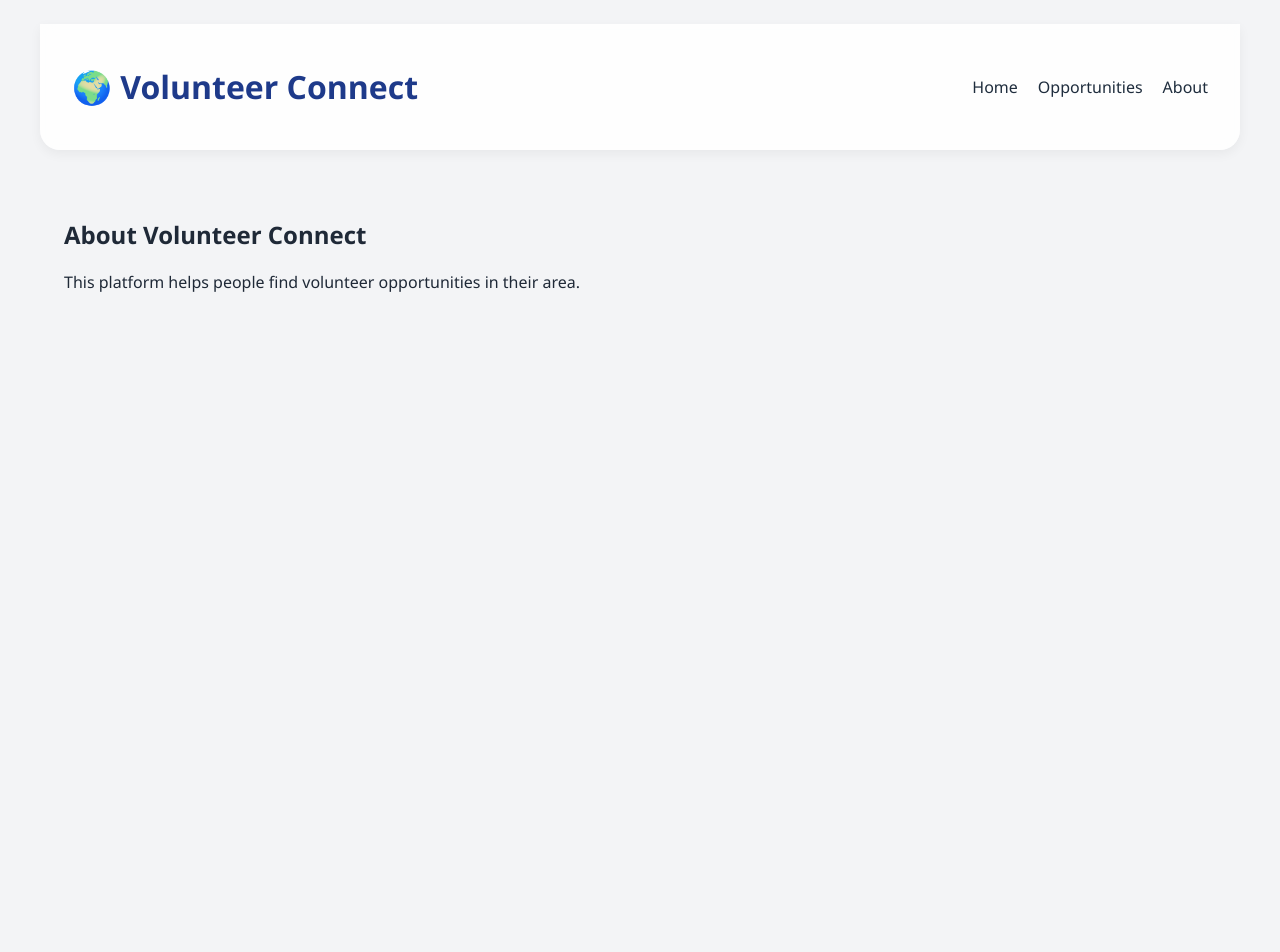
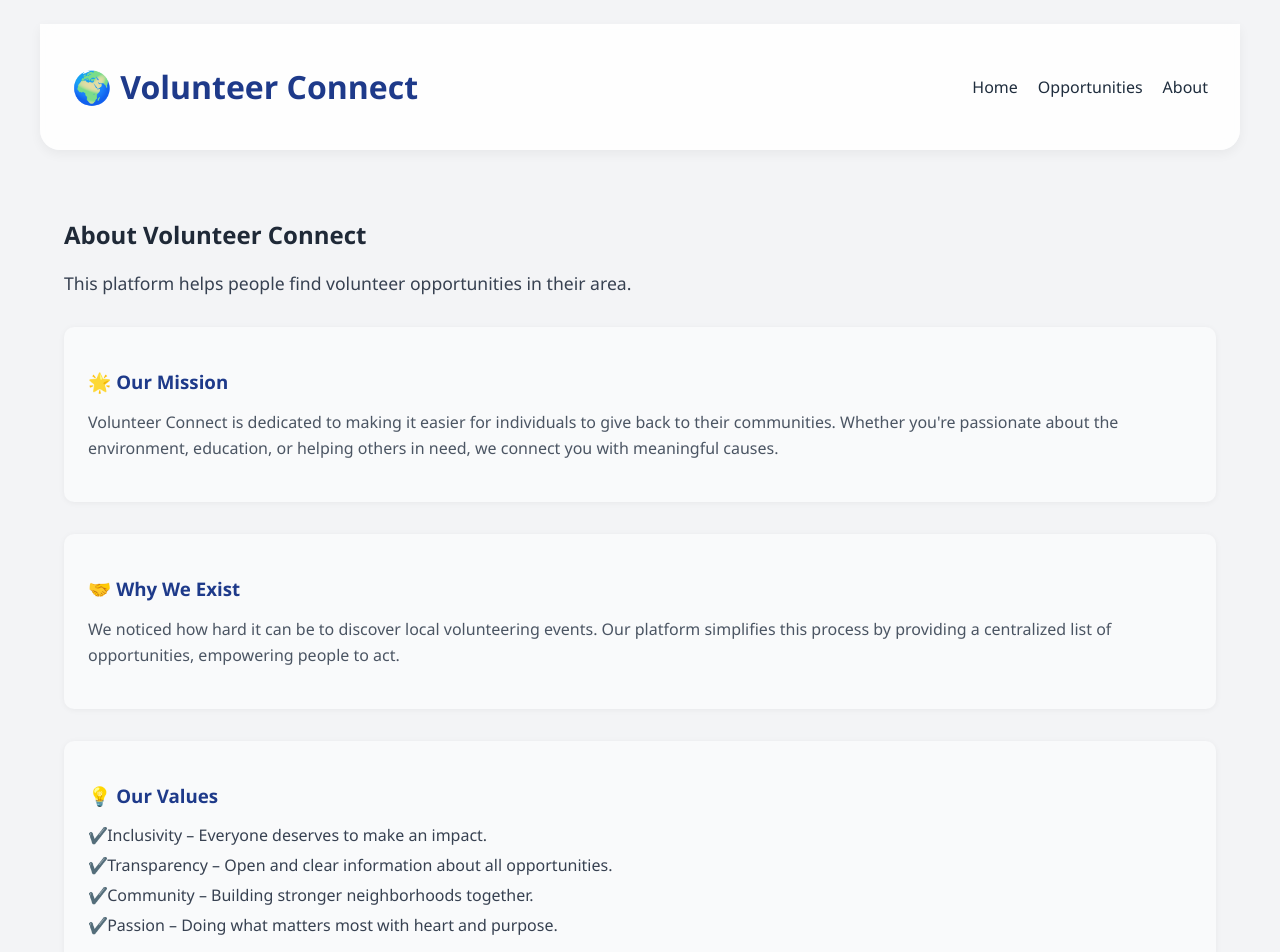
Before and after one commit to LizaGiorgobiani/volunteer_finder, a React (Vite) app in the folder client/: page /about in a window 1280 px wide. Shown: the top 952 px of the page. Before the commit the page ends 800 px from the top, so only its background shows below. Built offline with nearby package versions, Linux system fonts and the light colour scheme; no server answers.

Commit message:
about page and added more data

```diff
--- /dev/null
+++ b/client/src/pages/AboutPage.css
@@ -0,0 +1,47 @@
+.about-container {
+  max-width: 800px;
+  margin: 0 auto;
+  padding: 2rem;
+}
+
+.about-intro {
+  font-size: 1.1rem;
+  margin-bottom: 2rem;
+  color: #374151;
+}
+
+.about-section {
+  margin-bottom: 2rem;
+  background-color: #f9fafb;
+  padding: 1.5rem;
+  border-radius: 10px;
+  box-shadow: 0 1px 6px rgba(0, 0, 0, 0.05);
+}
+
+.about-section h3 {
+  color: #1e3a8a;
+  margin-bottom: 0.75rem;
+}
+
+.about-section p {
+  color: #4b5563;
+  line-height: 1.6;
+}
+
+.about-values {
+  list-style: none;
+  padding-left: 0;
+}
+
+.about-values li {
+  padding-left: 1.2rem;
+  position: relative;
+  margin-bottom: 0.5rem;
+  color: #374151;
+}
+
+.about-values li::before {
+  content: "✔️";
+  position: absolute;
+  left: 0;
+}
--- a/client/src/pages/AboutPage.tsx
+++ b/client/src/pages/AboutPage.tsx
@@ -1,10 +1,43 @@
+import "./AboutPage.css";
+
 const AboutPage = () => {
   return (
-    <div className="app-container">
+    <div className="app-container about-container">
       <h2>About Volunteer Connect</h2>
-      <p>
+      <p className="about-intro">
         This platform helps people find volunteer opportunities in their area.
       </p>
+
+      <section className="about-section">
+        <h3>🌟 Our Mission</h3>
+        <p>
+          Volunteer Connect is dedicated to making it easier for individuals to
+          give back to their communities. Whether you're passionate about the
+          environment, education, or helping others in need, we connect you with
+          meaningful causes.
+        </p>
+      </section>
+
+      <section className="about-section">
+        <h3>🤝 Why We Exist</h3>
+        <p>
+          We noticed how hard it can be to discover local volunteering events.
+          Our platform simplifies this process by providing a centralized list
+          of opportunities, empowering people to act.
+        </p>
+      </section>
+
+      <section className="about-section">
+        <h3>💡 Our Values</h3>
+        <ul className="about-values">
+          <li>Inclusivity – Everyone deserves to make an impact.</li>
+          <li>
+            Transparency – Open and clear information about all opportunities.
+          </li>
+          <li>Community – Building stronger neighborhoods together.</li>
+          <li>Passion – Doing what matters most with heart and purpose.</li>
+        </ul>
+      </section>
     </div>
   );
 };
```
